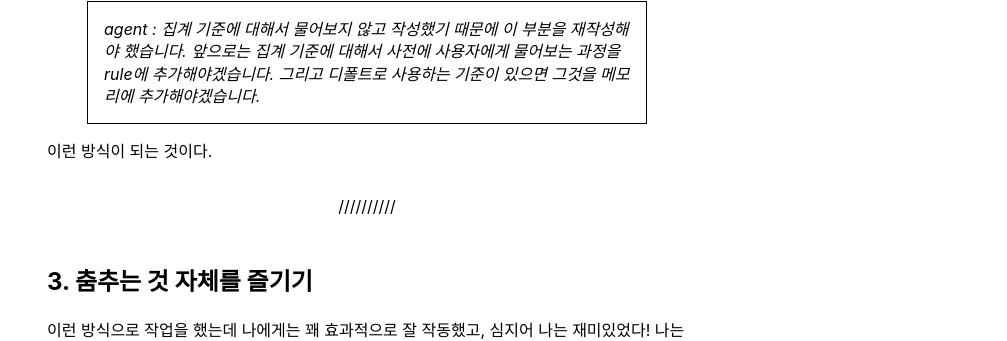
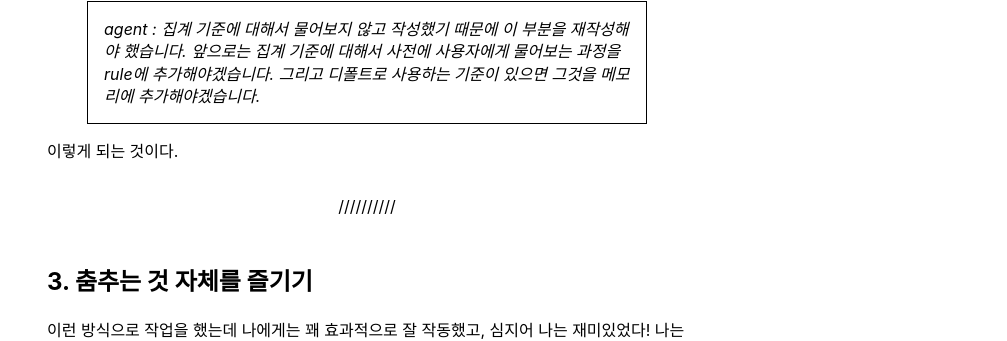
Before and after one commit to dearcloud09/dearcloud09.github.io, a Jekyll site: the page built from _posts/2025-11-02-how-i-met-vibe-coding.md, in a window 1280 px wide and 900 px high, scrolled down 3656 px. Shown: the part 119-460 px from the top of the window, without its empty margins (273-1280 px from the left). Built offline with Jekyll 4.4.1, drawn with Linux system fonts in a browser that asks for light colours; a file with an impossible date is left out.

Commit message:
Update blog post: improve wording
"이런 방식이" → "이렇게" 간결하게 수정

🤖 Generated with Claude Code

Co-Authored-By: Claude <noreply@anthropic.com>

```diff
--- a/_posts/2025-11-02-how-i-met-vibe-coding.md
+++ b/_posts/2025-11-02-how-i-met-vibe-coding.md
@@ -89,7 +89,7 @@ Agent: "birth_date는 있지만 age는 없네요. 이 컬럼을 사용해서 계
 
 > agent : 집계 기준에 대해서 물어보지 않고 작성했기 때문에 이 부분을 재작성해야 했습니다. 앞으로는 집계 기준에 대해서 사전에 사용자에게 물어보는 과정을 rule에 추가해야겠습니다. 그리고 디폴트로 사용하는 기준이 있으면 그것을 메모리에 추가해야겠습니다.
 
-이런 방식이 되는 것이다.
+이렇게 되는 것이다.
 
 ---
 
```
